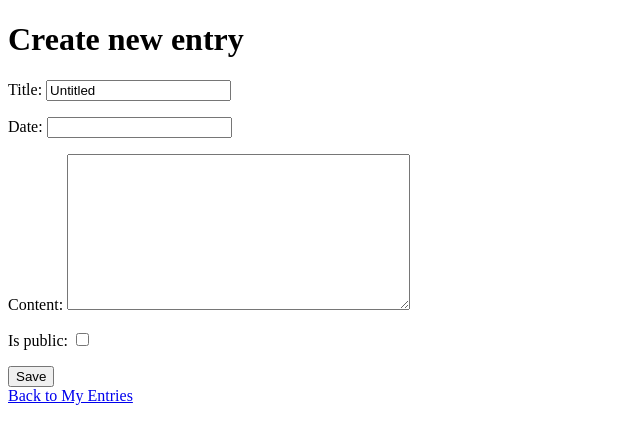
After one commit to fattig-riddare-90/journeyman, a Django app: page /create_entry/ in a window 1280 px wide. The commit adds this page. Shown: the top 444 px of the page, without its empty margins (0-640 px from the left). Run offline with Django 5.2, Linux system fonts and the light colour scheme; the visitor is signed in with stand-in values (Sample User, id 1).

Commit message:
Change name of html document for creating entries, plus fix typos

```diff
--- a/tracker/forms.py
+++ b/tracker/forms.py
@@ -4,4 +4,4 @@ from .models import DiaryEntry
 class DiaryEntryForm(forms.ModelForm):
     class Meta:
         model = DiaryEntry
-        fields = ['title', 'content', 'is_public']
+        fields = ['title', 'date', 'content', 'is_public']
--- /dev/null
+++ b/tracker/templates/tracker/create_entry.html
@@ -0,0 +1,17 @@
+<!DOCTYPE html>
+<html lang="en">
+<head>
+    <meta charset="UTF-8" />
+    <title>New Entry</title>
+</head>
+<body>
+    <h1>Create new entry</h1>
+
+    <form method="POST">
+        {% csrf_token %}
+        {{ form.as_p }}
+        <button type="submit">Save</button>
+    </form>
+    <a href="{% url 'my_entries' %}">Back to My Entries</a>
+</body>
+</html>
--- a/tracker/templates/tracker/my_entries.html
+++ b/tracker/templates/tracker/my_entries.html
@@ -1,6 +1,7 @@
 <h2>My Entries</h2>
 {% for entry in diaries %}
     <div>
+        <h3>{{ entri.title }}
         <strong>{{ entry.date}}</strong>
         <p>{{ entry.content|linebreaks }}</p>
         <em>{{ entry.is_public|yesno:"Public, Private" }}</em>
--- a/tracker/urls.py
+++ b/tracker/urls.py
@@ -4,5 +4,5 @@ from . import views
 urlpatterns = [
     path('public/', views.public_entries, name='public_entries'),
     path('my/', views.my_entries, name='my_entries'),
-    path('new-entry/', views.create_entry, name='new_entry')
+    path('create_entry/', views.create_entry, name='create_entry')
 ]
--- a/tracker/views.py
+++ b/tracker/views.py
@@ -24,6 +24,6 @@ def create_entry(request):
             entry.user = request.user
             entry.save()
             return redirect('my_entries')
-        else:
-            form = DiaryEntryForm()
-        return render(request, 'tracker/create_entry.html', {'form': form})
+    else:
+        form = DiaryEntryForm()
+    return render(request, 'tracker/create_entry.html', {'form': form})
```
Also changed, not shown: tracker/migrations/0004_alter_diaryentry_date.py (added), tracker/migrations/0005_alter_diaryentry_date.py (added), tracker/templates/tracker/dairyentry_form.html (deleted).
